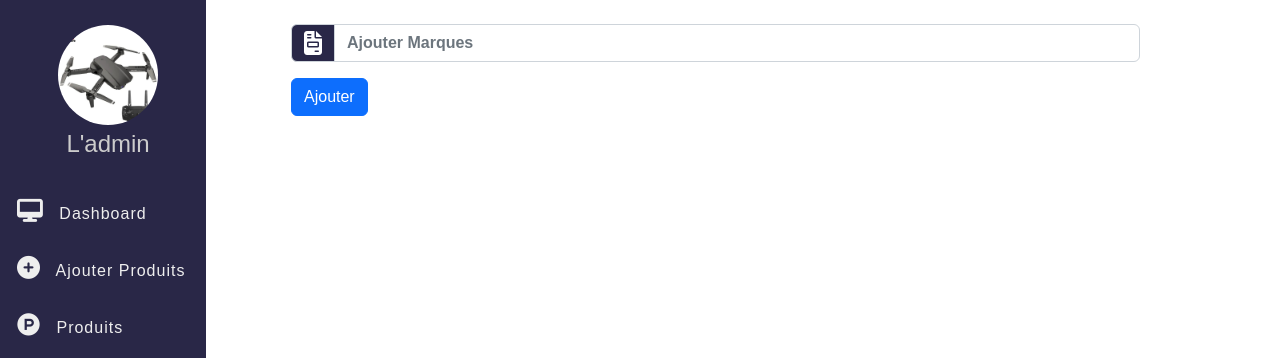
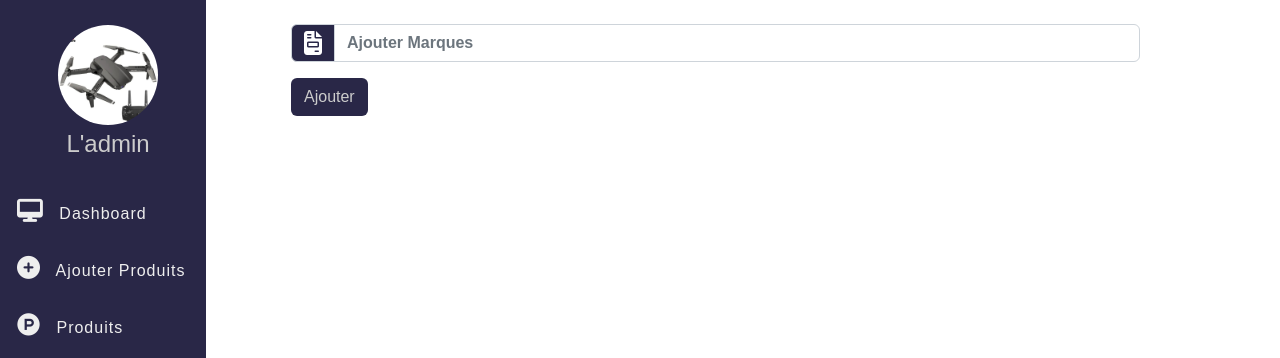
Before and after one commit to idyassineSmail/ElectroShop, a PHP site: page /admin/index.php?ajouter_marques in a window 1280 px wide. Shown: the part 62-420 px from the top of the page. Run offline with PHP 8.4, Linux system fonts and the light colour scheme; some libraries are stand-ins or nearby versions.

Commit message:
ajouter marque (base de donnee)+traiet+update categorie 1.1.0

```diff
--- a/admin/ajouter_categories.php
+++ b/admin/ajouter_categories.php
@@ -5,6 +5,6 @@
   <input type="text" class="fw-bold form-control" name="nom_cat" placeholder="Ajouter Catégories" aria-describedby="basic-addon1">
 </div>
 <div class="fw-bold input-group w-90 mb-2 m-auto">
-  <input type="submit" class="mt-2 btn btn-primary" name="ajouter_cat" value="Ajouter" aria-describedby="basic-addon1">
+  <input type="submit" class="mt-2 btn btn-ajouter" name="ajouter_cat" value="Ajouter" aria-describedby="basic-addon1">
 </div>
 </form>
--- a/admin/ajouter_marques.php
+++ b/admin/ajouter_marques.php
@@ -5,6 +5,6 @@
   <input type="text" class="fw-bold form-control" name="nom_marque" placeholder="Ajouter Marques" aria-describedby="basic-addon1">
 </div>
 <div class="fw-bold input-group w-90 mb-2 m-auto">
-  <input type="submit" class="mt-2 btn btn-primary" name="ajouter_marque" value="Ajouter" aria-describedby="basic-addon1">
+  <input type="submit" class="mt-2 btn btn-ajouter" name="ajouter_marque" value="Ajouter" aria-describedby="basic-addon1">
 </div>
 </form>
--- a/admin/css/style.css
+++ b/admin/css/style.css
@@ -80,7 +80,7 @@
 	padding: 15px 0px;
 	padding-left: 17px;
 	margin-left: 0;
-	transition: 500ms background;
+	transition: 500ms;
 	white-space: nowrap;
 	overflow: hidden;
 	text-overflow: ellipsis;
@@ -117,3 +117,7 @@
 #checkbox:checked ~ .body .side-bar a span{
 	display: none;
 }
+.btn-ajouter{
+	background-color: #030026d8;
+	color:#ccc
+}
```
Also changed, not shown: admin/ajouter_produits.php (added).
